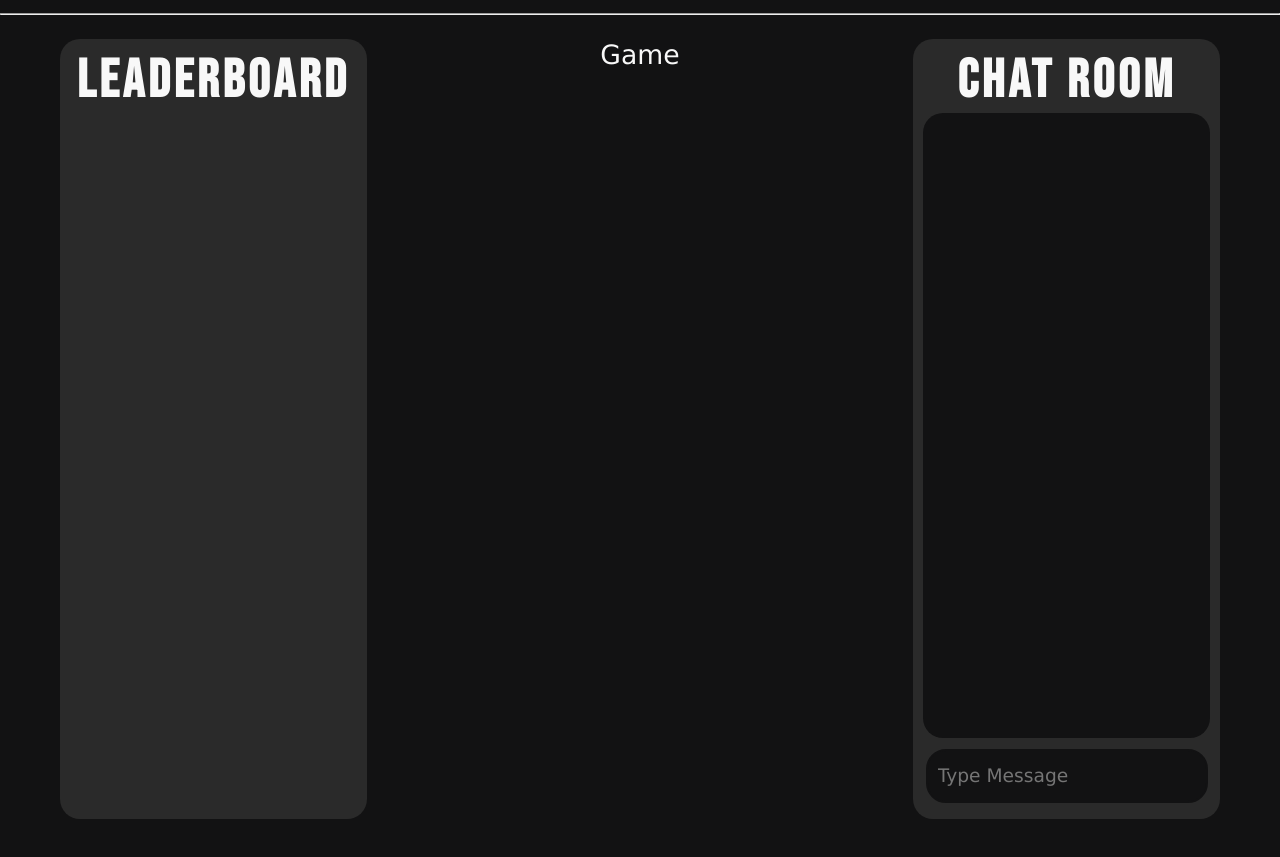
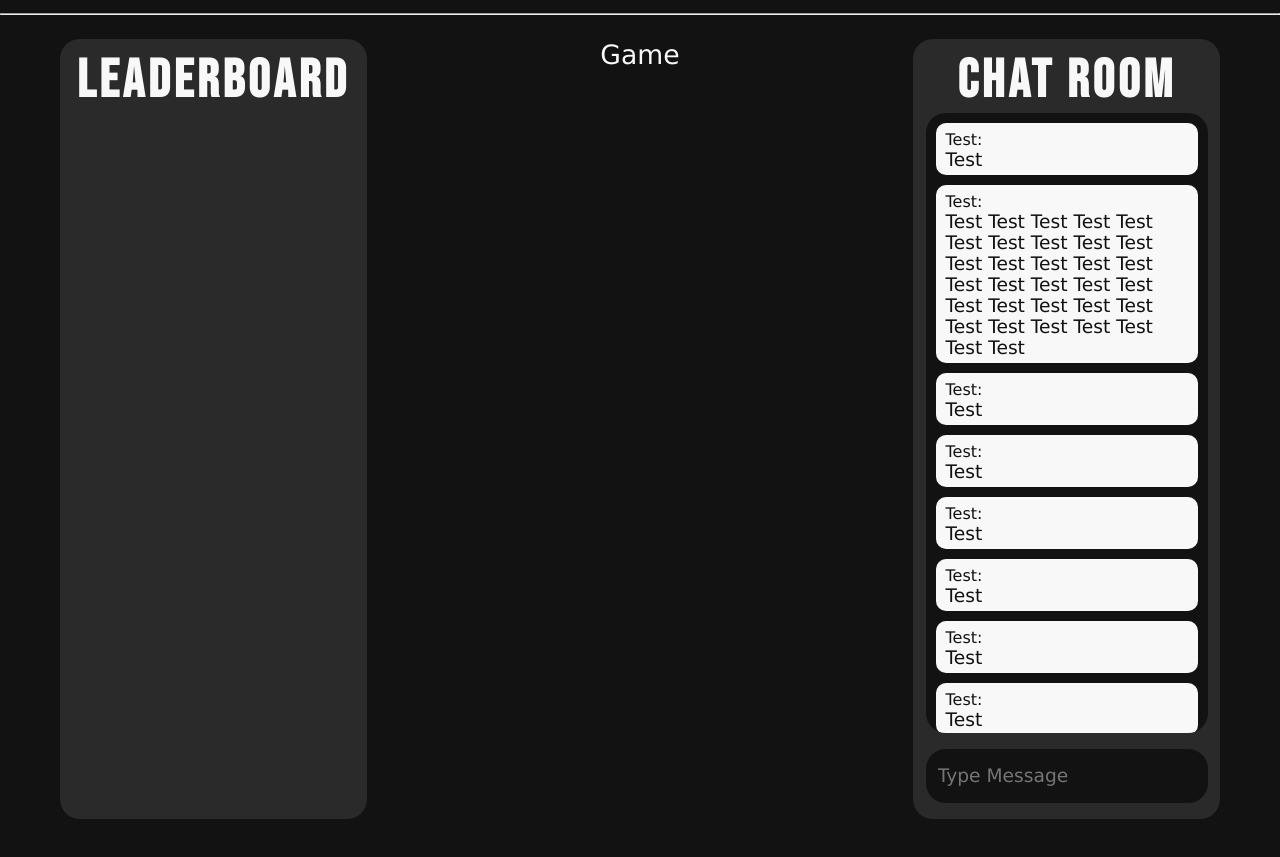
Before and after one commit to gobrin111/cse312Cave, a Flask app: page / in a window 1280 px wide. Shown: the part 103-960 px from the top of the page. Run offline with Flask 3, Linux system fonts and the light colour scheme.

Commit message:
added test messages (placeholders)

```diff
--- a/static/css/style.css
+++ b/static/css/style.css
@@ -6,24 +6,7 @@
 /*darkgrey: #2a2a2a*/
 
 ::-webkit-scrollbar {
-    width: 10px;
-}
-
-/* Track */
-::-webkit-scrollbar-track {
-    background: #1c1c1c;
-    border-radius: 10px;
-}
-
-/* Handle */
-::-webkit-scrollbar-thumb {
-    background: #404040;
-    border-radius: 10px;
-}
-
-/* Handle on hover */
-::-webkit-scrollbar-thumb:hover {
-    background: #2e2e2e;
+    width: 0;
 }
 
 body {
@@ -109,7 +92,6 @@ body {
 .card {
     background-color: #2a2a2a;
     border-radius: 20px;
-    /*width: 80%;*/
     height: calc(100vh - 200px);
     padding: 10px;
     justify-content: center;
@@ -130,10 +112,12 @@ body {
 .chat-log {
     background-color: #121213;
     border-radius: 20px;
-    width: 100%;
-    height: calc(100% - 135px);
-    margin-bottom: 5px;
+    width: 95%;
+    height: calc(100% - 150px);
+    margin-bottom: 10px;
     display: inline-block;
+    padding: 5px;
+    overflow-y: scroll;
 }
 
 .chat-input {
@@ -150,4 +134,20 @@ body {
     display: inline-block;
 }
 
+.message-container {
+    background-color: #f8f8f8;
+    text-align: left;
+    font-size: 14pt;
+    border-radius: 10px;
+    margin: 5px;
+    width: calc(100% - 30px);
+    color: #121213;
+    padding: 5px 10px;
+    display: inline-block;
+}
+
+.message-container > span {
+    font-size: 12pt;
+}
+
 /* End chat ================================================*/
--- a/templates/index.html
+++ b/templates/index.html
@@ -54,7 +54,44 @@
         <div class="chat">
             <div class="card">
                 <h1> Chat Room </h1>
-                <div class="chat-log"></div>
+                <div class="chat-log">
+                    <div class="message-container">
+                        <span class="sender">Test:</span><br/>
+                        Test
+                    </div>
+                    <div class="message-container">
+                        <span class="sender">Test:</span><br/>
+                        Test Test Test Test Test Test Test Test Test Test Test Test Test Test Test Test Test Test Test Test Test Test Test Test Test Test Test Test Test Test Test Test
+                    </div>
+                    <div class="message-container">
+                        <span class="sender">Test:</span><br/>
+                        Test
+                    </div>
+                    <div class="message-container">
+                        <span class="sender">Test:</span><br/>
+                        Test
+                    </div>
+                    <div class="message-container">
+                        <span class="sender">Test:</span><br/>
+                        Test
+                    </div>
+                    <div class="message-container">
+                        <span class="sender">Test:</span><br/>
+                        Test
+                    </div>
+                    <div class="message-container">
+                        <span class="sender">Test:</span><br/>
+                        Test
+                    </div>
+                    <div class="message-container">
+                        <span class="sender">Test:</span><br/>
+                        Test
+                    </div>
+                    <div class="message-container">
+                        <span class="sender">Test:</span><br/>
+                        Test
+                    </div>
+                </div>
                 <input id="chat-input" type="text" placeholder="Type Message" class="chat-input">
                 <script>
                     document.addEventListener("keypress", function (event) {
```
Also changed, not shown: static/css/credentials.css (+1 -18 lines).
